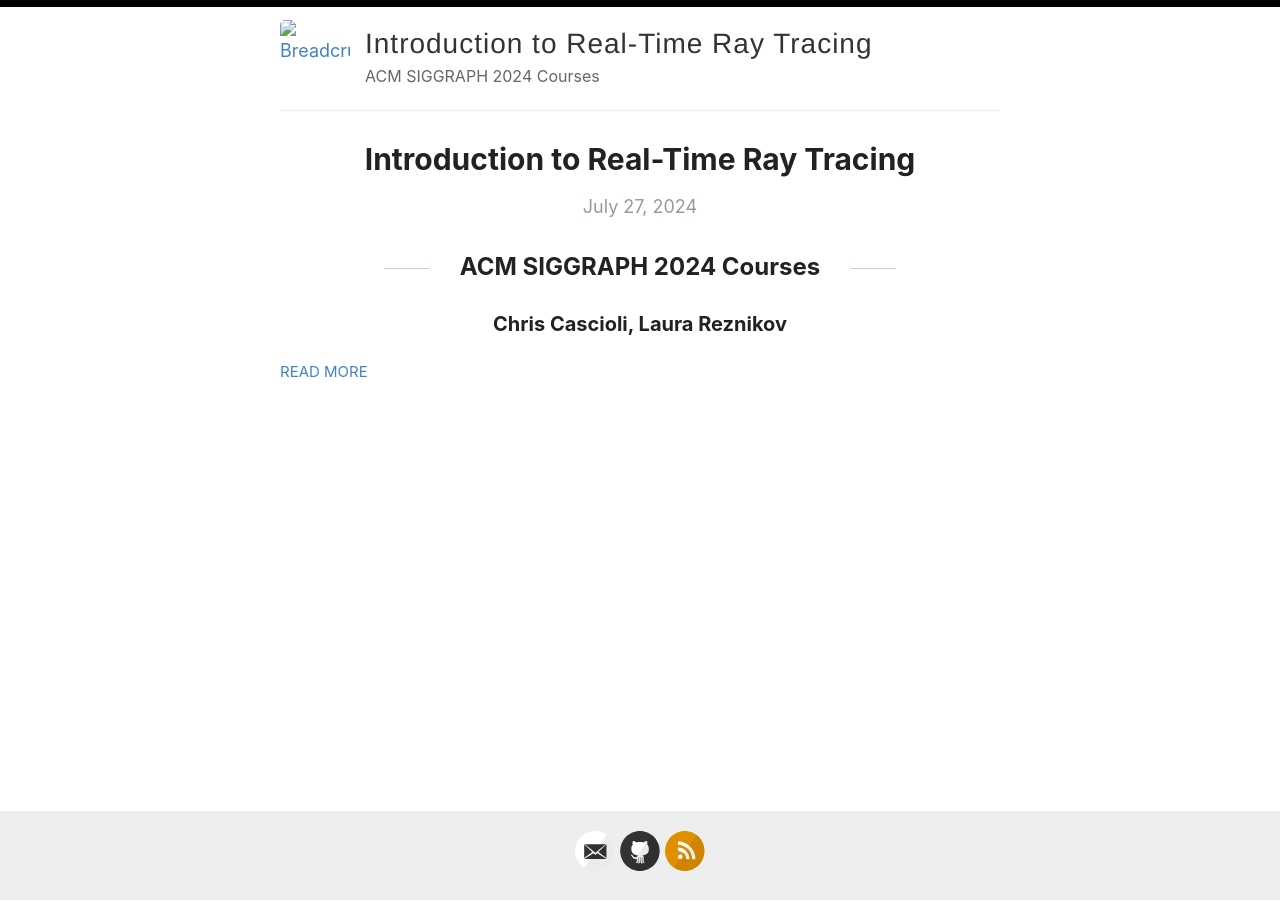
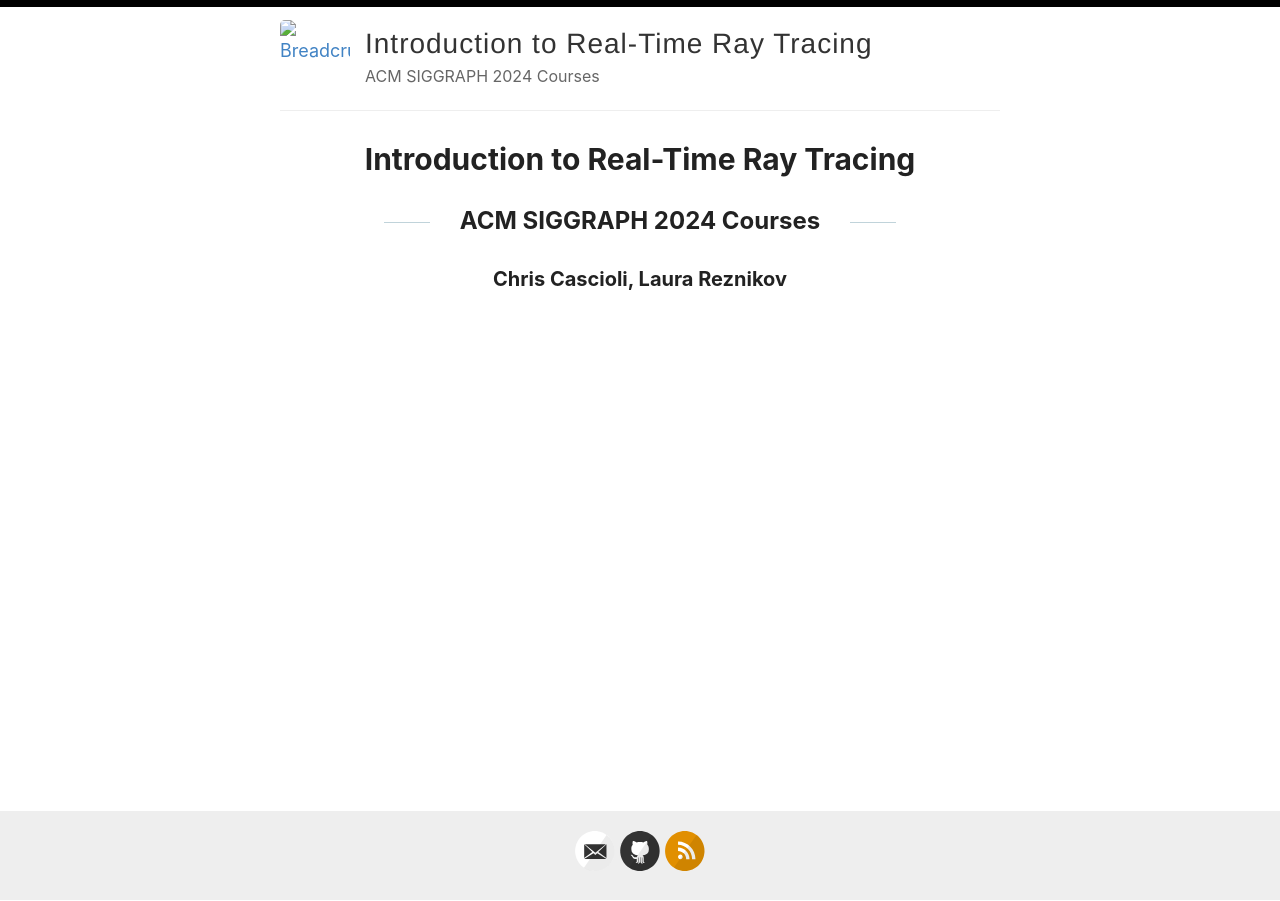
Before and after one commit to theanimatorreturns/BreadcrumbsIntroductionToRealTimeRayTracing, a Jekyll site: the page built from index.html, in a window 1280 px wide. Built offline with Jekyll 4.4.1, drawn with Linux system fonts in a browser that asks for light colours; the list of posts is cut into pages by our own code.

Commit message:
Update index.html

```diff
--- a/index.html
+++ b/index.html
@@ -8,14 +8,11 @@
       <a href="{{ site.baseurl }}{{ post.url }}">
         <h1>{{ post.title }}</h1>
         <div>
-          <p class="post_date">{{ post.date | date: "%B %e, %Y" }}</p>
         </div>
       </a>
       <div class="entry">
         {{ post.excerpt }}
       </div>
-
-      <a href="{{ site.baseurl }}{{ post.url }}" class="read-more">Read More</a>
     </article>
   {% endfor %}
 
```
